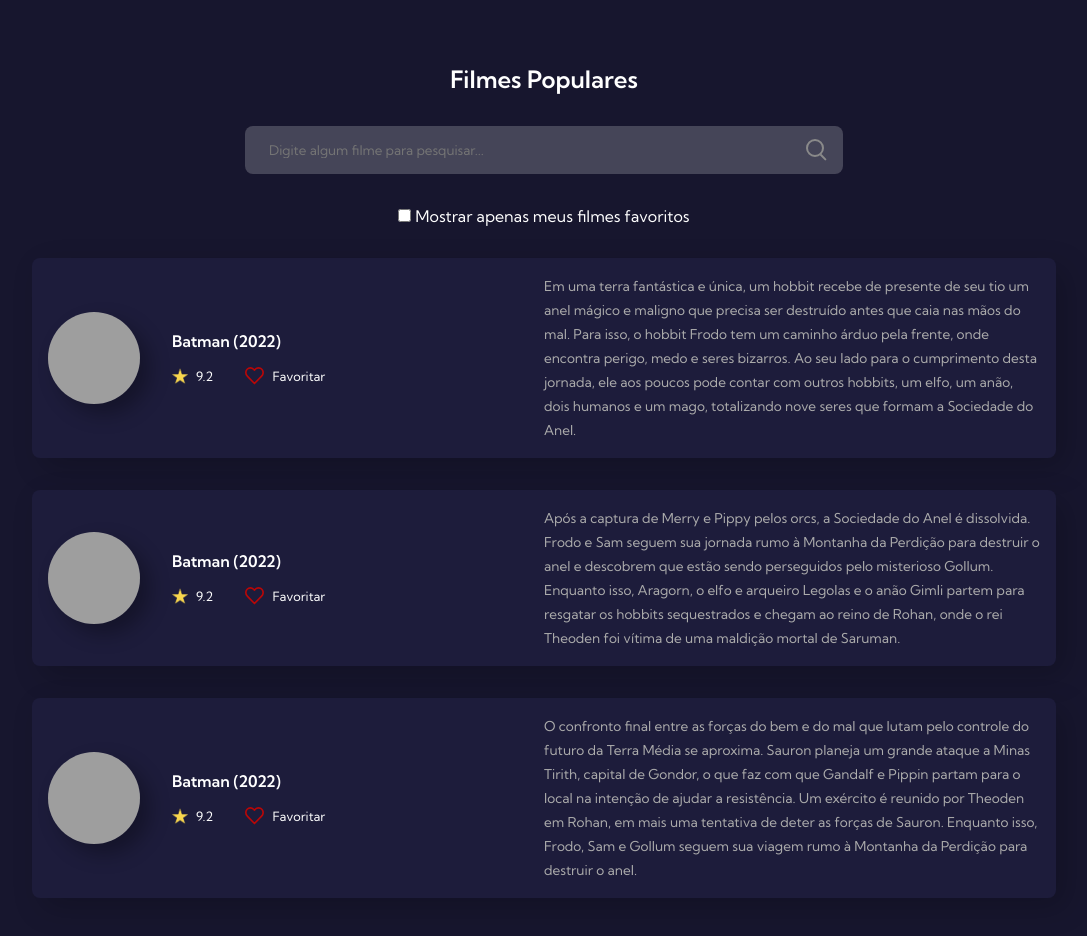
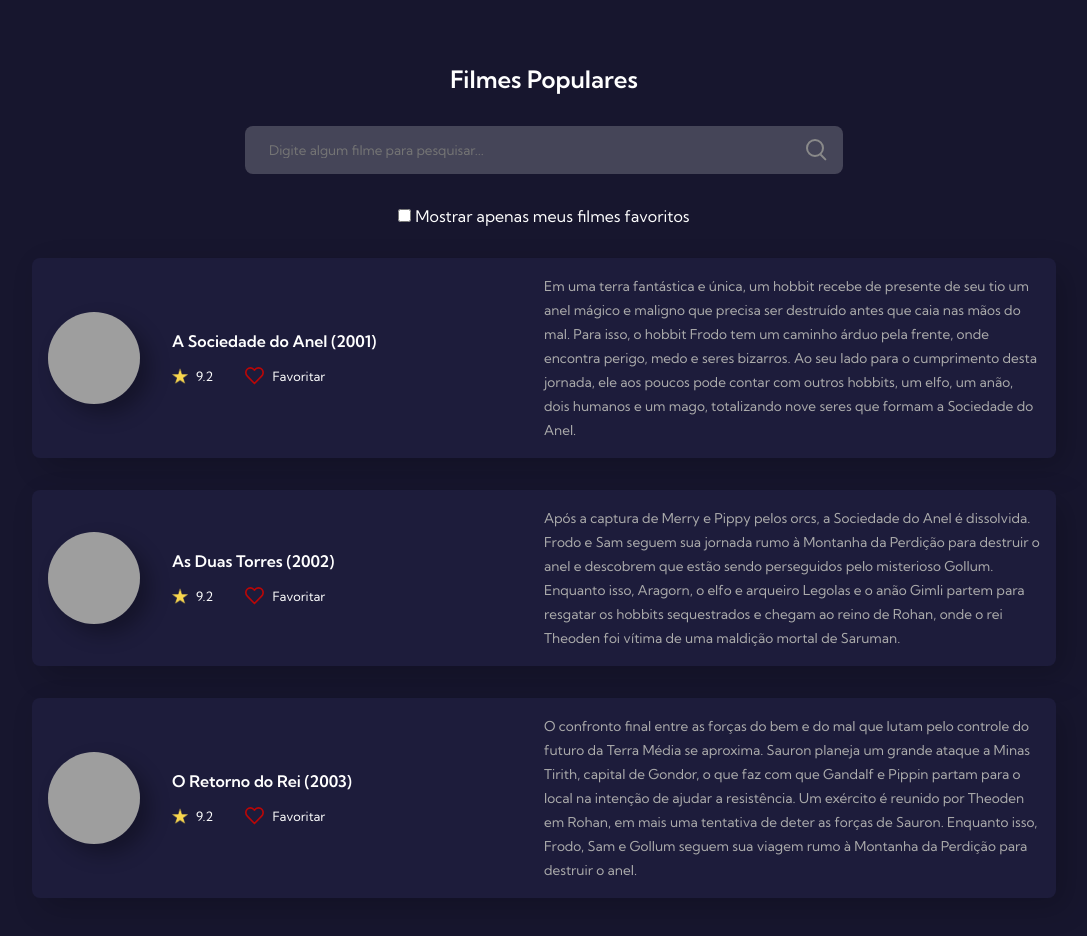
Before and after one commit to junior-jl/seven-days-git, a plain HTML site: page index.html in a window 1280 px wide. Shown: the whole page, without its empty margins (96-1183 px from the left). Drawn offline with Linux system fonts and the light colour scheme; grey boxes are pictures that could not be loaded.

Commit message:
Update movie names

```diff
--- a/index.html
+++ b/index.html
@@ -28,7 +28,7 @@
             <img src="https://br.web.img3.acsta.net/medias/nmedia/18/92/91/32/20224832.jpg" alt="A Sociedade do Anel (2001)"/>
           </div>
           <div class="movie-text">
-            <h4>Batman (2022)</h4>
+            <h4>A Sociedade do Anel (2001)</h4>
             <div class="rating-favorites">
               <div class="rating">
                 <img src="images/star.png" alt="Star Icon"/>
@@ -52,7 +52,7 @@
             <img src="https://encrypted-tbn3.gstatic.com/images?q=tbn:ANd9GcTVmhbNb0IsDg9y9zsZaNFmL9g2wPZ9zys1rr7v8D0XTIxXtNpd" alt="As Duas Torres (2002)"/>
           </div>
           <div class="movie-text">
-            <h4>Batman (2022)</h4>
+            <h4>As Duas Torres (2002)</h4>
             <div class="rating-favorites">
               <div class="rating">
                 <img src="images/star.png" alt="Star Icon"/>
@@ -76,7 +76,7 @@
             <img src="https://encrypted-tbn0.gstatic.com/images?q=tbn:ANd9GcRy7DZZXsbe4eHOeV2kZQH4q4jZx2pqELDaB_aAu-FCALwaMive" alt="O Retorno do Rei (2003)"/>
           </div>
           <div class="movie-text">
-            <h4>Batman (2022)</h4>
+            <h4>O Retorno do Rei (2003)</h4>
             <div class="rating-favorites">
               <div class="rating">
                 <img src="images/star.png" alt="Star Icon"/>
```
